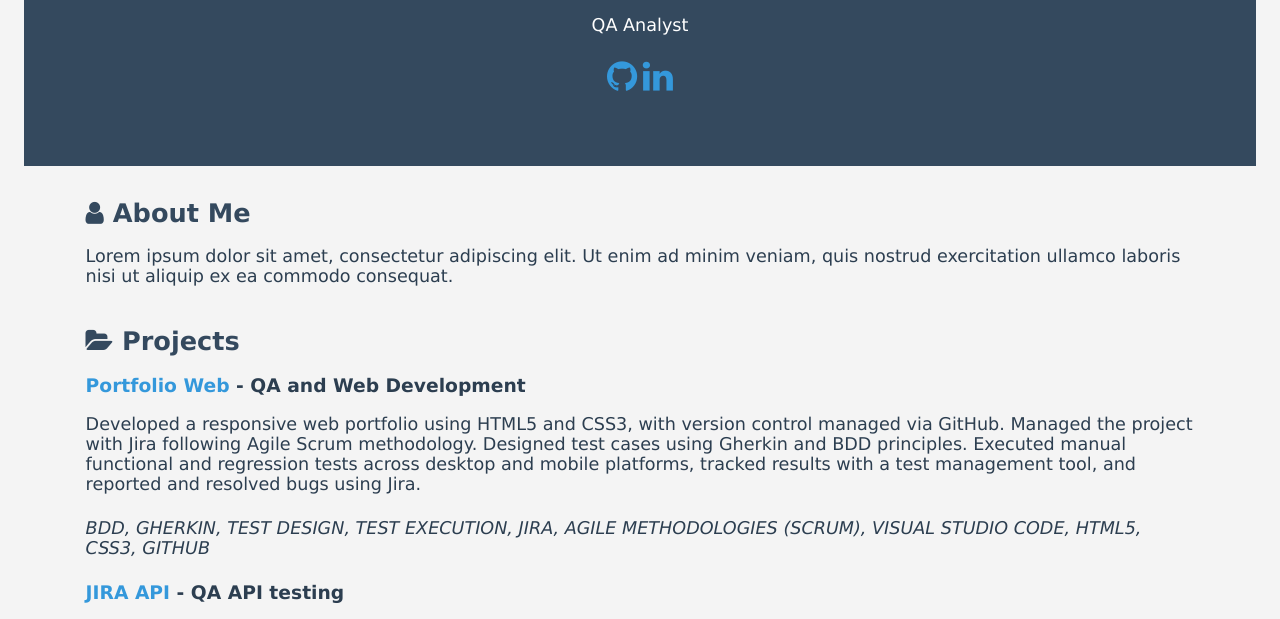
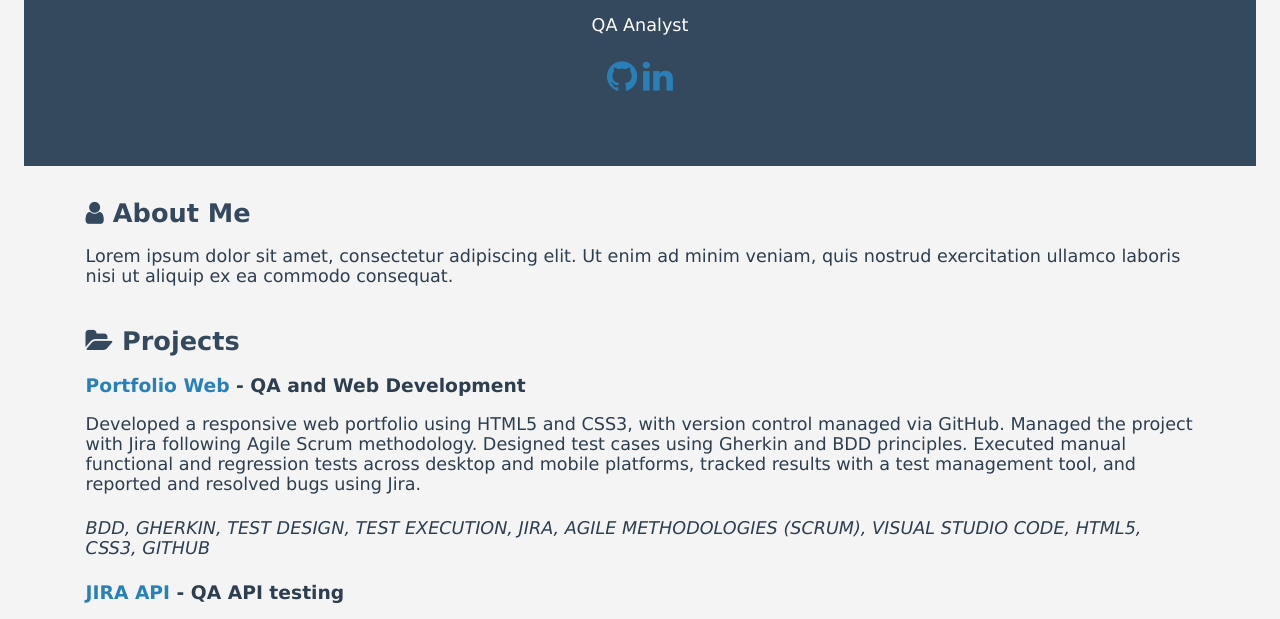
Before and after one commit to Bootcamp-QA/web-portfolio-template, a plain HTML site: page index.html in a window 1280 px wide. Shown: the part 150-769 px from the top of the page. Drawn offline with Linux system fonts and the light colour scheme.

Commit message:
Update style.css

```diff
--- a/style.css
+++ b/style.css
@@ -26,12 +26,12 @@ p {
 }
 
 a {
-    color: #3498db;
+    color: #2980b9;
     text-decoration: none;
 }
 
 a:hover {
-    color: #2980b9;
+    color: #2970b9;
 }
 
 
```
